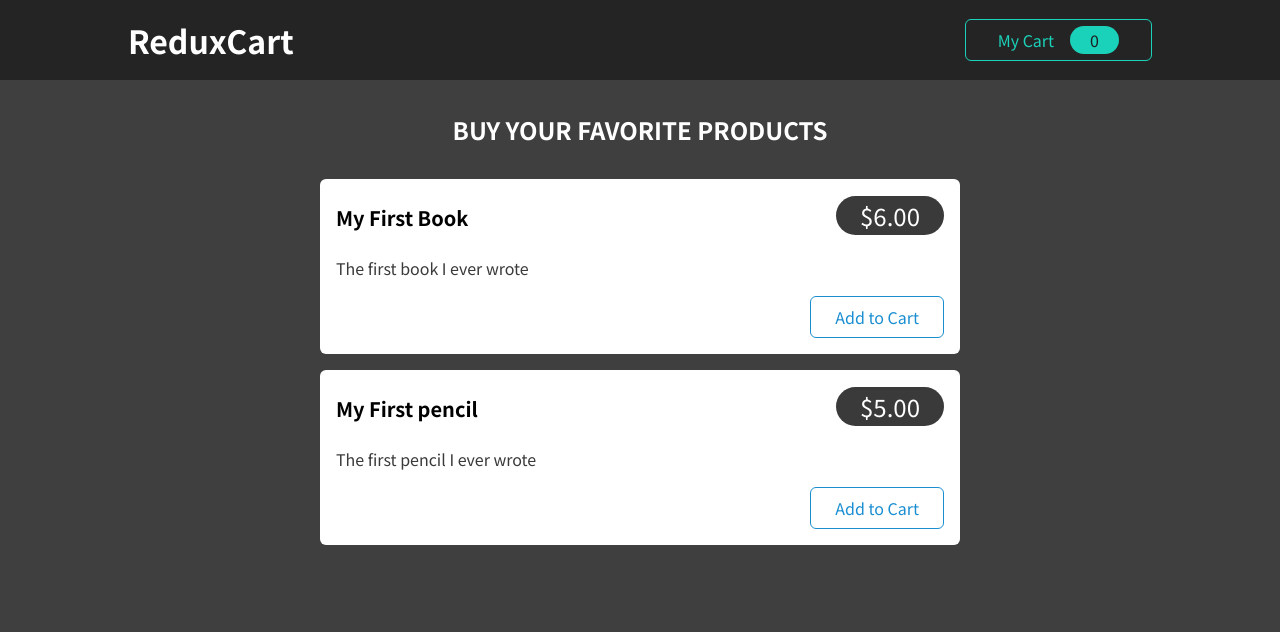
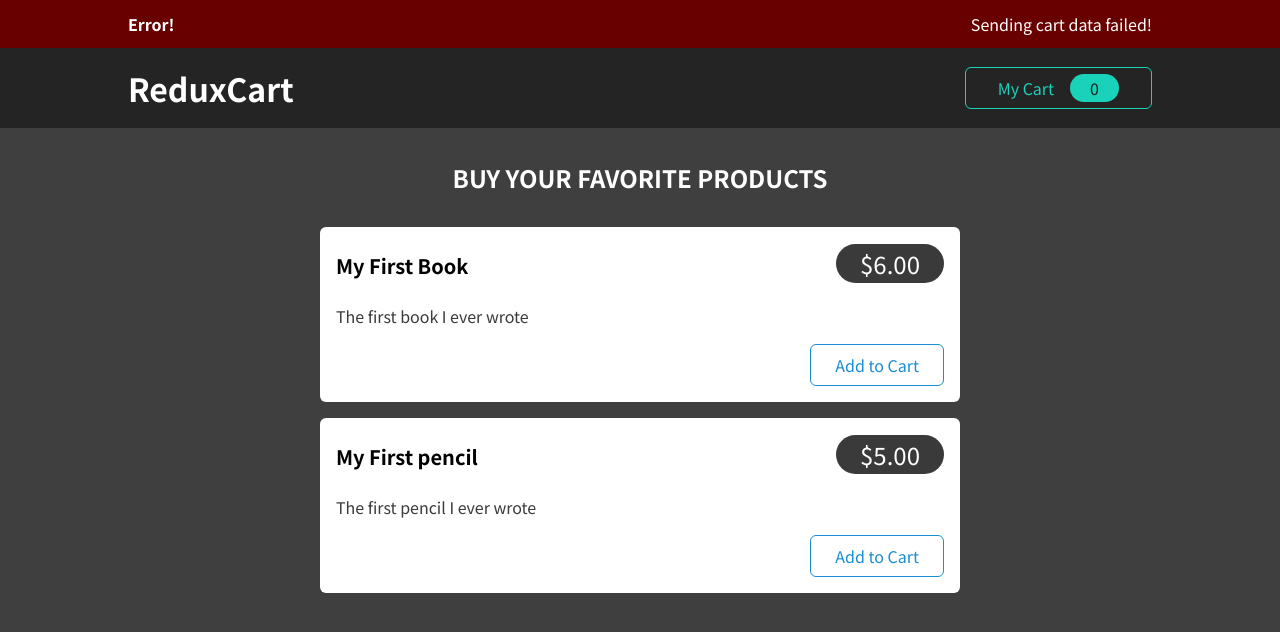
Before and after one commit to JulyK9/udemy_react, a React (Create React App) app in the folder redux-advanced/: page / in a window 1280 px wide. Shown: the top 632 px of the page. Built offline with nearby package versions, Linux system fonts and the light colour scheme; no server answers.

Commit message:
#3 feat: 알림 표시 조건부 렌더링 적용

```diff
--- a/redux-advanced/src/App.js
+++ b/redux-advanced/src/App.js
@@ -4,12 +4,14 @@
 import { useSelector, useDispatch } from "react-redux";
 import { useEffect } from "react";
 import { uiActions } from "./store/ui-slice";
+import Notification from "./components/UI/Notification";
 
 function App() {
   const toggleCart = useSelector((state) => state.ui.cartIsVisible);
 
   const cart = useSelector((state) => state.cart);
   const dispatch = useDispatch();
+  const notification = useSelector((state) => state.ui.notification);
 
   useEffect(() => {
     const sendCartData = async () => {
@@ -61,10 +63,19 @@
   }, [cart, dispatch]);
 
   return (
-    <Layout>
-      {toggleCart && <Cart />}
-      <Products />
-    </Layout>
+    <>
+      {notification && (
+        <Notification
+          status={notification.status}
+          title={notification.title}
+          message={notification.message}
+        />
+      )}
+      <Layout>
+        {toggleCart && <Cart />}
+        <Products />
+      </Layout>
+    </>
   );
 }
 
```
